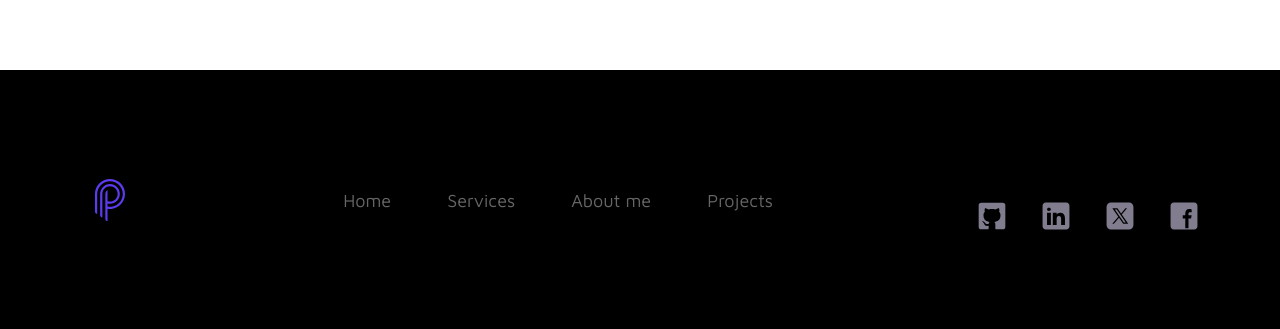
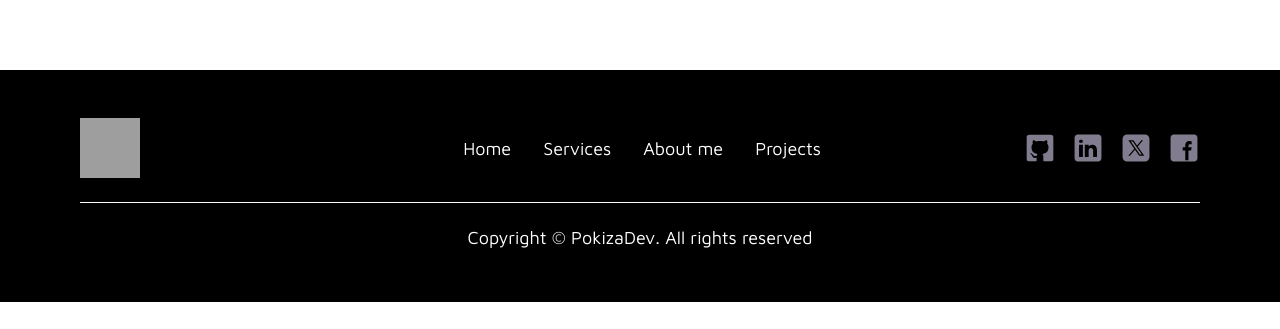
Before and after one commit to PokizaSdv/personal-portfolio, a React (Create React App) app: page / in a window 1280 px wide. Shown: the part 3942-4271 px from the top of the page. After the commit the page ends 4244 px from the top, so only its background shows below. Built offline with nearby package versions, Linux system fonts and the light colour scheme; grey boxes are pictures that could not be loaded.

Commit message:
Change logo and text styles of footer

```diff
--- a/src/components/FooterContent/FooterContent.css
+++ b/src/components/FooterContent/FooterContent.css
@@ -1,8 +1,54 @@
 .footer {
     background: var(--black);
     /* border-top: 1px solid var(--bg-shade); */
-    padding: var(--space-100) var(--space-80);
+    padding: var(--space-48) var(--space-80);
+}
+
+/* .footer :first-child {
+    margin-right: var(--space-20);
+} */
+
+.footer-top {
     display: flex;
     justify-content: space-between;
     align-items: center;
+    padding-bottom: var(--space-22);
+    border-bottom: 1px solid var(--white);
 }
+
+.footer__links {
+    display: flex;
+    gap: var(--space-32);
+    margin-left: var(--space-120);
+}
+
+.footer__link {
+    color: var(--white);
+    padding-bottom: var(--space-4);
+}
+.footer__links a {
+    cursor: pointer;
+}
+.footer__links a:hover {
+    border-bottom: 1px solid var(--white);
+}
+
+.footer__icons-wrapper {
+    display: flex;
+    gap: var(--space-16);
+}
+
+.footer-bottom-text {
+    color: var(--white);
+    padding-top: var(--space-20);
+    display: flex;
+    justify-content: center;
+}
+
+.footer_icon {
+    transition: all 0.7s;
+}
+.footer_icon:hover {
+    cursor: pointer;
+    transform: translateY(-7px);
+}
--- a/src/components/FooterContent/FooterContent.tsx
+++ b/src/components/FooterContent/FooterContent.tsx
@@ -1,37 +1,72 @@
-import "./FooterContent.css"
-import { NavBarLinkItem } from "../NavBarLinks/types"
-import React from "react"
-import { Icon } from "../../design-system/Icon"
-import { Logo } from "../../design-system/Logo/Logo"
+import "./FooterContent.css";
+import { FooterLinkItem } from "./types";
+import React from "react";
+import { Icon } from "../../design-system/Icon";
+import { LogoWhite } from "../../design-system/Logo/Logo";
 
 type FooterProps = {
-    links: NavBarLinkItem[]
-}
+    links: FooterLinkItem[];
+};
 
-const FooterContent: React.FC<FooterProps> = ({links}) => {
+const FooterContent: React.FC<FooterProps> = ({ links }) => {
     return (
         <footer className="footer">
-            <Logo/>
-            <ul className="nav-bar__links">
+            <div className="footer-top">
+                <LogoWhite />
+                <ul className="footer__links">
                     {links.map((link, idx) => {
                         return (
-                        <li key={idx} className="nav-bar__link-item">
-                            <a href={link.linkTo} className="nav-bar__link paragraph-lg">
+                            <li key={idx} className="footer__link-item">
+                                <a
+                                    href={link.linkTo}
+                                    className="footer__link paragraph-lg"
+                                >
                                     {link.linkText}
                                 </a>
                             </li>
                         );
                     })}
                 </ul>
-            <div className="icons-wrapper">
-                <Icon iconName="github-sq"/>
-                <Icon iconName="linkedin"/>
-                <Icon iconName="twitterx"/>
-                <Icon iconName="facebook"/>
+                <div className="footer__icons-wrapper">
+                    <a
+                        className="footer_icon"
+                        href="https://github.com/pokizadev"
+                        target="_blank"
+                    >
+                        <Icon iconName="github-sq" />
+                    </a>
+                    <a
+                        className="footer_icon"
+                        href="https://www.linkedin.com/feed/"
+                        target="_blank"
+                    >
+                        <Icon iconName="linkedin" />
+                    </a>
 
+                    <a
+                        className="footer_icon"
+                        href="https://twitter.com/Pokiza_dev"
+                        target="_blank"
+                    >
+                        <Icon iconName="twitterx" />
+                    </a>
+
+                    <a
+                        className="footer_icon"
+                        href="https://www.facebook.com/"
+                        target="_blank"
+                    >
+                        <Icon iconName="facebook" />
+                    </a>
+                </div>
+            </div>
+            <div className="footer-bottom">
+                <p className="paragraph-lg footer-bottom-text">
+                    Copyright © PokizaDev. All rights reserved
+                </p>
             </div>
         </footer>
-    )
-}
+    );
+};
 
-export {FooterContent}
+export { FooterContent };
--- /dev/null
+++ b/src/components/FooterContent/types.ts
@@ -0,0 +1,4 @@
+export type FooterLinkItem = {
+    linkText: string;
+    linkTo: string;
+}
--- a/src/design-system/Logo/Logo.tsx
+++ b/src/design-system/Logo/Logo.tsx
@@ -1,5 +1,6 @@
 import styled from "styled-components";
 import logo from "../../assets/icons/L2775.svg";
+import logoWhite from "../../assets/icons/logo-white.svg"
 
 const StyledImg = styled.img`
     height: 6rem;
@@ -15,3 +16,13 @@ const Logo = () => {
 };
 
 export { Logo };
+
+const LogoWhite = () => {
+    return (
+        <div className="logo-wrapper">
+            <StyledImg src={logoWhite} alt="" />
+        </div>
+    );
+};
+
+export { LogoWhite };
```
Lines whose indentation alone changed are shown as unchanged.
